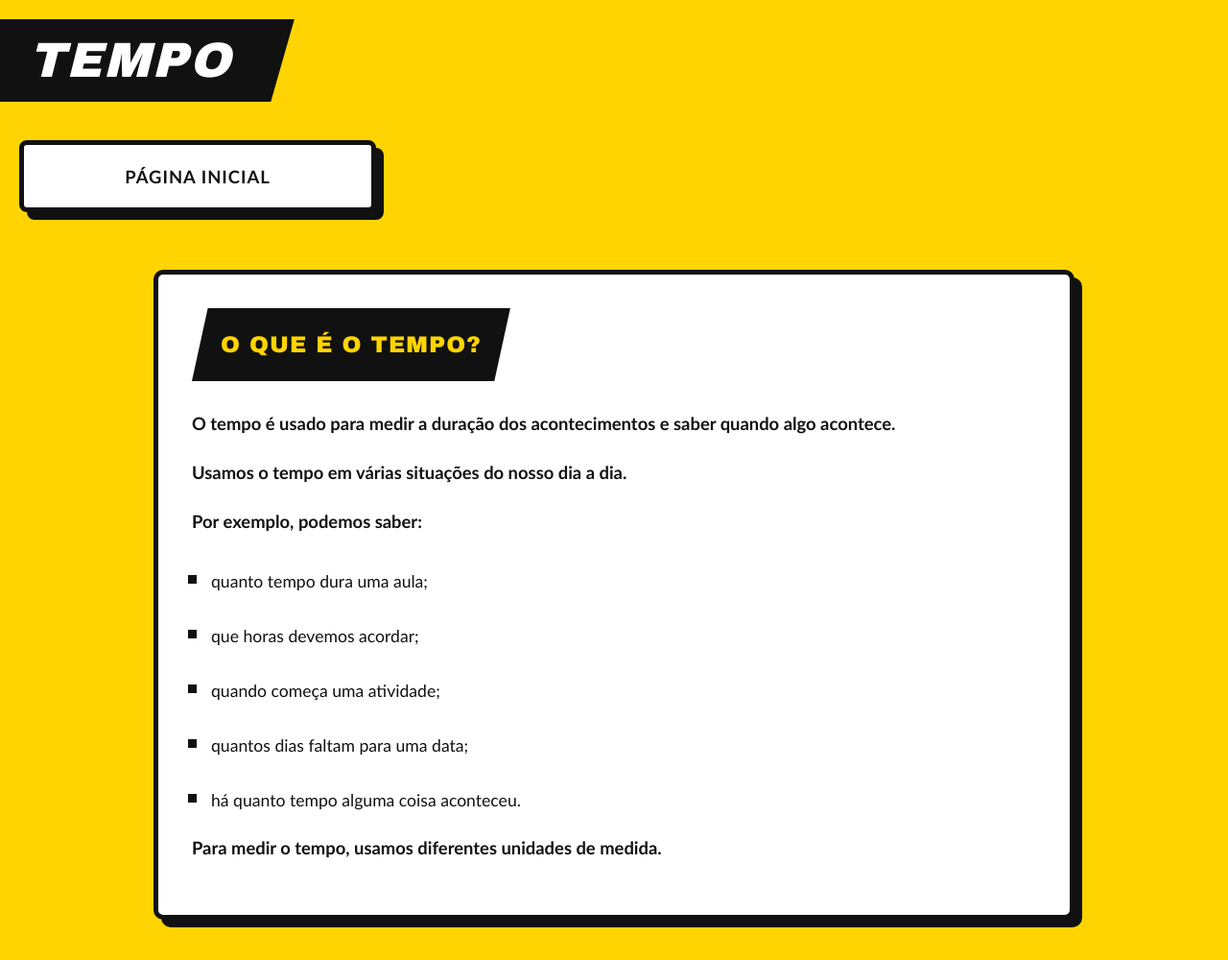
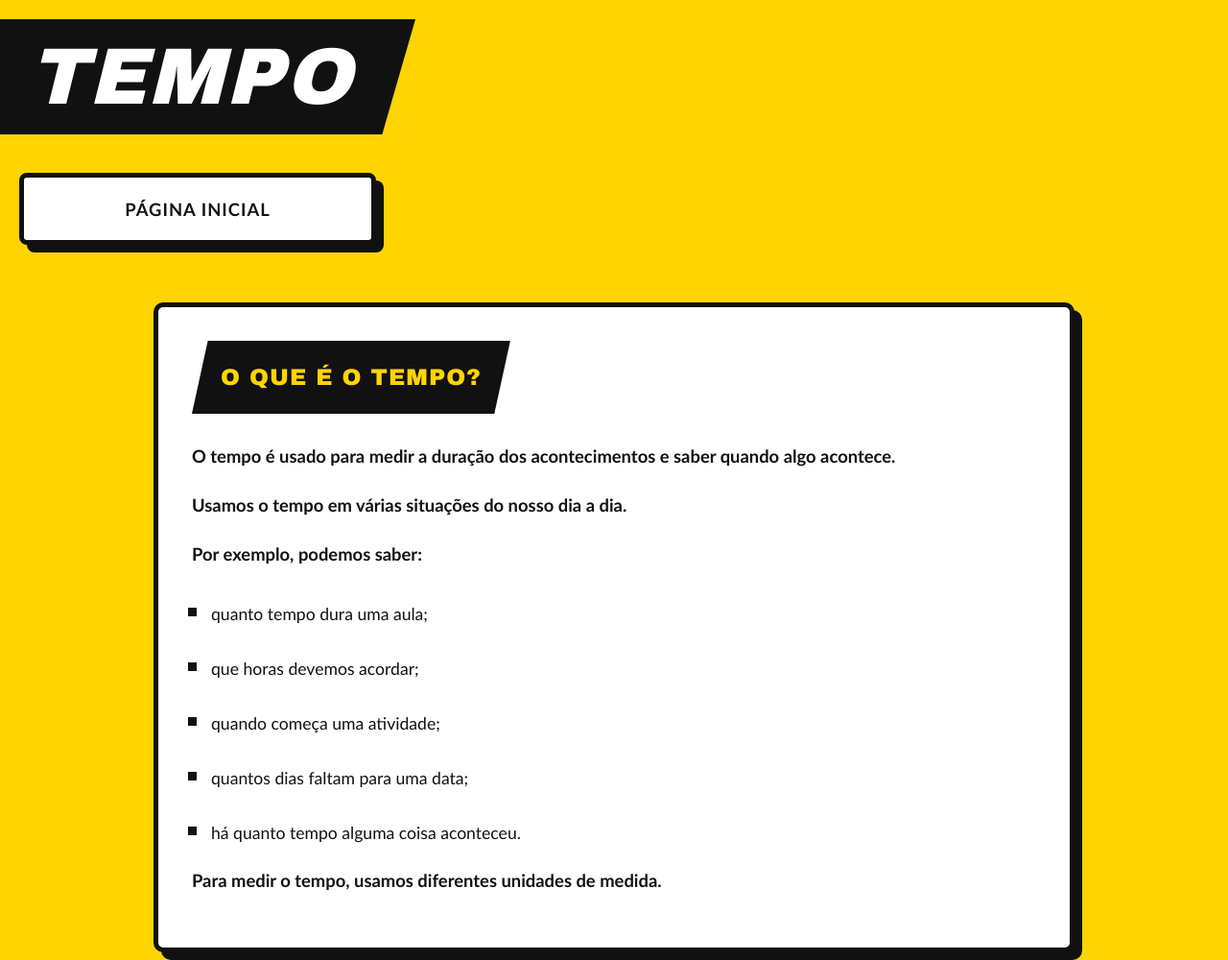
Before and after one commit to dener-fonseca/happy-math, a plain HTML site: page cotidiano/tempo.html in a window 1280 px wide. Shown: the top 1000 px of the page at 96% size. Drawn offline with Linux system fonts and the light colour scheme.

Commit message:
Increase font size from 3.2rem to 5.2rem

```diff
--- a/css/conteudo.css
+++ b/css/conteudo.css
@@ -78,7 +78,7 @@ header{
 
     font-family:"Arial Black",sans-serif;
 
-    font-size:3.2rem;
+    font-size:5.2rem;
 
     font-style:italic;
 
```
